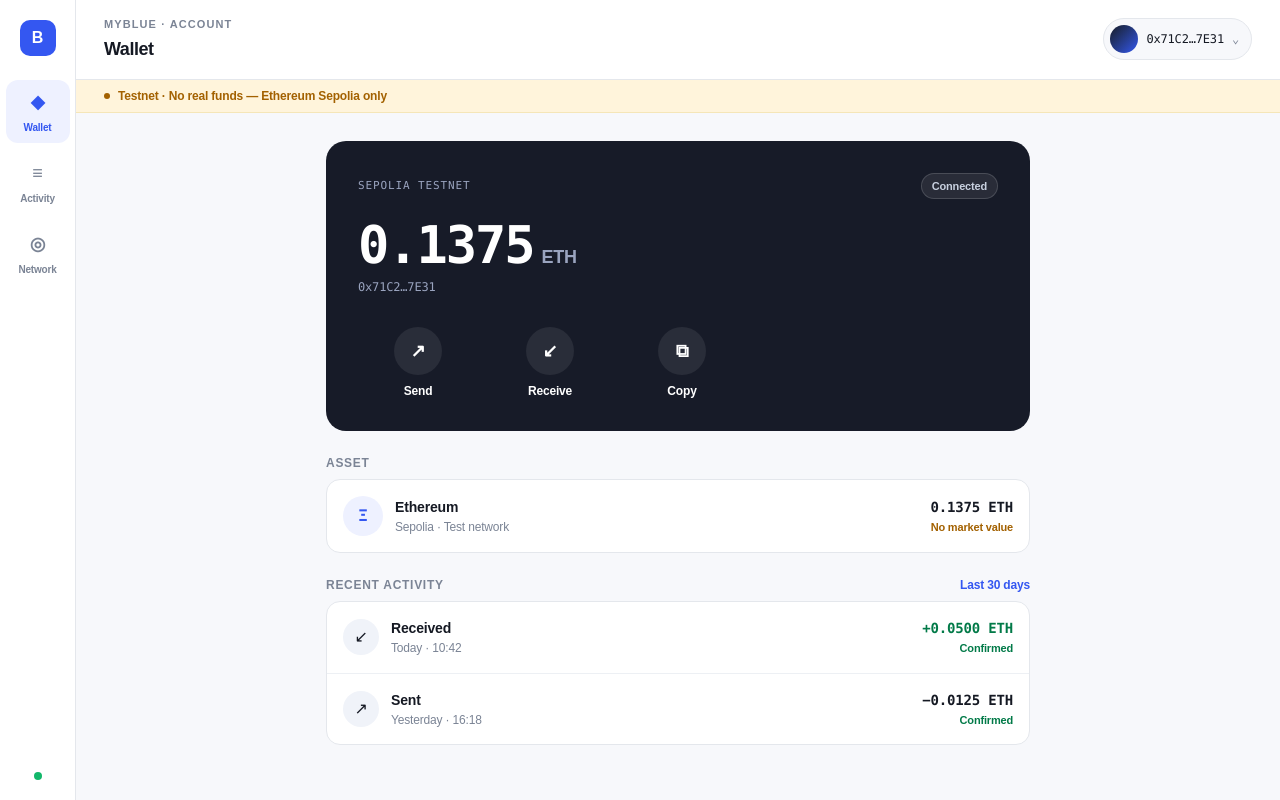
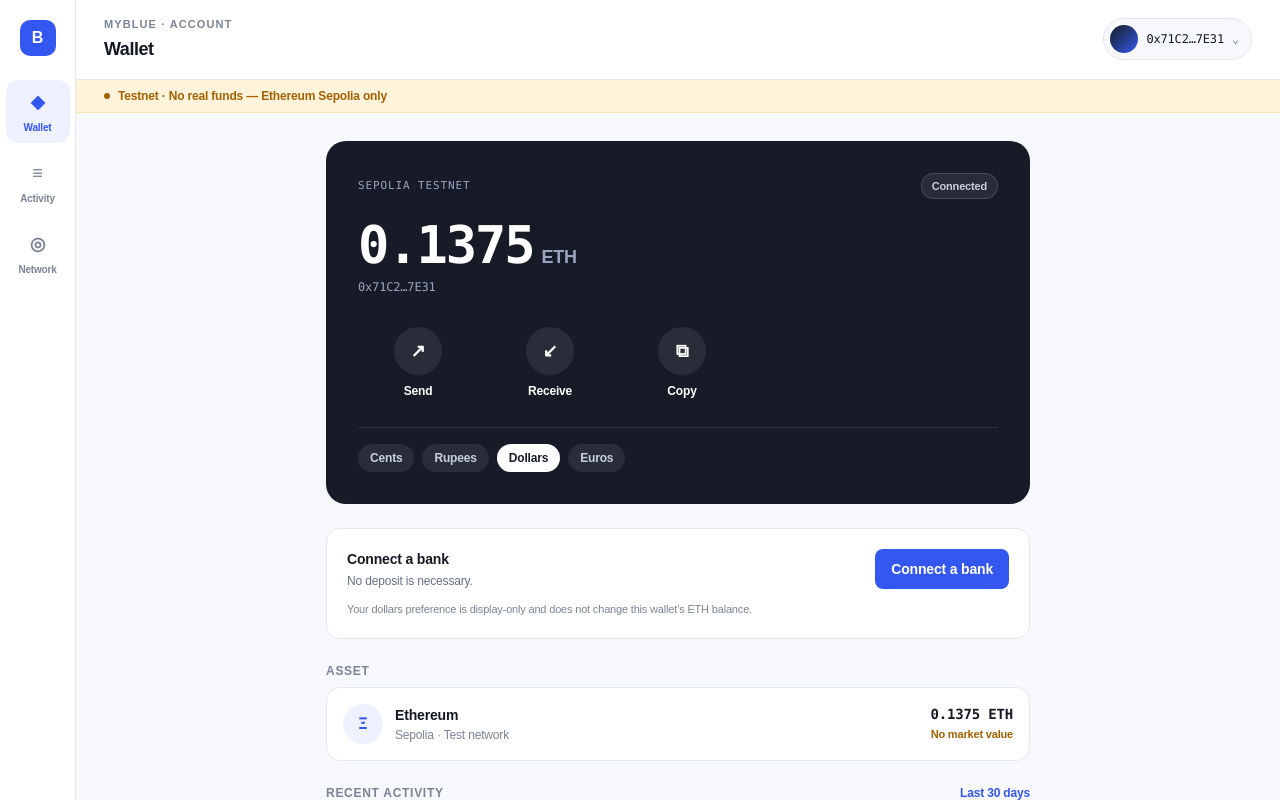
Before and after one commit to aniphntm/my-blue-collar, a Next.js app: page /wallet in a window 1280 px wide. Shown: the top 800 px of the page. Built offline with nearby package versions, Linux system fonts and the light colour scheme.

Commit message:
feat: add bank connection controls

```diff
--- a/components/customer-wallet.tsx
+++ b/components/customer-wallet.tsx
@@ -1,9 +1,12 @@
 "use client";
 
-import { useMemo, useState } from "react";
+import { useCallback, useEffect, useMemo, useRef, useState } from "react";
+import { usePlaidLink } from "react-plaid-link";
 
 type WalletTab = "Wallet" | "Activity" | "Network";
 type SendStep = "address" | "amount" | "review" | "handoff";
+type BankState = "idle" | "opening" | "connected" | "error";
+type DisplayPreference = "Cents" | "Rupees" | "Dollars" | "Euros";
 
 const walletAddress = "0x71C2A9F412e6B803C5d40D72E4B4A9aBc2687E31";
 
@@ -13,11 +16,17 @@ const transactions = [
   { id: 3, label: "Received", date: "Aug 12 · 09:05", amount: "+0.1000 ETH", fee: "Paid by sender", glyph: "↙", status: "Confirmed", hash: "0x42bc…07ef" },
 ];
 
+const displayPreferences: DisplayPreference[] = ["Cents", "Rupees", "Dollars", "Euros"];
+
 export function CustomerWallet() {
   const [tab, setTab] = useState<WalletTab>("Wallet");
   const [sendOpen, setSendOpen] = useState(false);
   const [receiveOpen, setReceiveOpen] = useState(false);
   const [copied, setCopied] = useState(false);
+  const [linkToken, setLinkToken] = useState<string | null>(null);
+  const [bankState, setBankState] = useState<BankState>("idle");
+  const [bankMessage, setBankMessage] = useState("No deposit is necessary.");
+  const [displayPreference, setDisplayPreference] = useState<DisplayPreference>("Dollars");
 
   const copyAddress = async () => {
     await navigator.clipboard.writeText(walletAddress);
@@ -25,8 +34,23 @@ export function CustomerWallet() {
     window.setTimeout(() => setCopied(false), 1600);
   };
 
+  const connectBank = async () => {
+    setBankState("opening");
+    setBankMessage("Preparing secure bank sign-in…");
+    try {
+      const response = await fetch("/api/plaid/link-token", { method: "POST" });
+      const data = (await response.json()) as { linkToken?: string; error?: string };
+      if (!response.ok || !data.linkToken) throw new Error(data.error ?? "Bank sign-in is unavailable right now.");
+      setLinkToken(data.linkToken);
+    } catch (error) {
+      setBankState("error");
+      setBankMessage(error instanceof Error ? error.message : "Bank sign-in is unavailable right now.");
+    }
+  };
+
   return (
     <main className="min-h-screen bg-[#f7f8fb] font-sans text-[#151923]">
+      {linkToken ? <PlaidLinkLauncher linkToken={linkToken} onConnected={() => { setLinkToken(null); setBankState("connected"); setBankMessage("Your bank is connected."); }} onExit={() => { setLinkToken(null); if (bankState === "opening") { setBankState("idle"); setBankMessage("No deposit is necessary."); } }} onError={(message) => { setLinkToken(null); setBankState("error"); setBankMessage(message); }} /> : null}
       <div className="flex min-h-screen">
         <aside className="hidden w-[76px] shrink-0 flex-col items-center border-r border-[#e4e7ec] bg-white py-5 sm:flex">
           <div className="mb-6 grid size-9 place-items-center rounded-[10px] bg-[#3457f1] text-base font-extrabold text-white">B</div>
@@ -49,7 +73,7 @@ export function CustomerWallet() {
           </header>
           <div className="flex items-center gap-2 border-b border-[#f5e6b8] bg-[#fff4db] px-5 py-2 text-xs font-semibold text-[#a36100] sm:px-7"><span className="size-1.5 rounded-full bg-[#a36100]" />Testnet · No real funds — Ethereum Sepolia only</div>
           <div className="mx-auto max-w-[760px] p-5 pb-24 sm:p-7 sm:pb-8">
-            {tab === "Wallet" ? <WalletHome onCopy={copyAddress} onReceive={() => setReceiveOpen(true)} onSend={() => setSendOpen(true)} /> : null}
+            {tab === "Wallet" ? <WalletHome onCopy={copyAddress} onReceive={() => setReceiveOpen(true)} onSend={() => setSendOpen(true)} onConnectBank={connectBank} bankState={bankState} bankMessage={bankMessage} displayPreference={displayPreference} setDisplayPreference={setDisplayPreference} /> : null}
             {tab === "Activity" ? <Activity /> : null}
             {tab === "Network" ? <NetworkEconomics /> : null}
           </div>
@@ -64,7 +88,7 @@ export function CustomerWallet() {
   );
 }
 
-function WalletHome({ onCopy, onReceive, onSend }: { onCopy: () => void; onReceive: () => void; onSend: () => void }) {
+function WalletHome({ onCopy, onReceive, onSend, onConnectBank, bankState, bankMessage, displayPreference, setDisplayPreference }: { onCopy: () => void; onReceive: () => void; onSend: () => void; onConnectBank: () => void; bankState: BankState; bankMessage: string; displayPreference: DisplayPreference; setDisplayPreference: (preference: DisplayPreference) => void }) {
   const actions = [{ label: "Send", glyph: "↗", action: onSend }, { label: "Receive", glyph: "↙", action: onReceive }, { label: "Copy", glyph: "⧉", action: onCopy }];
   return <div className="space-y-6">
     <section className="overflow-hidden rounded-[20px] bg-[#171b28] p-7 text-white sm:p-8">
@@ -72,7 +96,9 @@ function WalletHome({ onCopy, onReceive, onSend }: { onCopy: () => void; onRecei
       <div className="mt-5 flex items-baseline gap-2"><span className="font-mono text-5xl font-semibold tracking-[-.04em] sm:text-[52px]">0.1375</span><span className="text-lg font-semibold text-[#9aa4bf]">ETH</span></div>
       <p className="mt-2 font-mono text-xs text-[#9aa4bf]">0x71C2…7E31</p>
       <div className="mt-8 grid max-w-sm grid-cols-3 gap-3">{actions.map((item) => <button key={item.label} onClick={item.action} className="group flex flex-col items-center gap-2 text-xs font-semibold"><span className="grid size-12 place-items-center rounded-full bg-white/[.08] text-lg transition group-hover:bg-white/[.16]">{item.glyph}</span>{item.label}</button>)}</div>
+      <div className="mt-7 flex flex-wrap gap-2 border-t border-white/10 pt-4">{displayPreferences.map((preference) => <button key={preference} onClick={() => setDisplayPreference(preference)} className={`rounded-full px-3 py-1.5 text-xs font-semibold transition ${displayPreference === preference ? "bg-white text-[#171b28]" : "bg-white/[.08] text-[#c8d0df] hover:bg-white/[.16]"}`}>{preference}</button>)}</div>
     </section>
+    <section className="rounded-[14px] border border-[#e4e7ec] bg-white p-4 sm:p-5"><div className="flex flex-wrap items-center justify-between gap-4"><div><p className="text-sm font-semibold">Connect a bank</p><p className="mt-1 text-xs text-[#667085]">{bankMessage}</p></div><button onClick={onConnectBank} disabled={bankState === "opening" || bankState === "connected"} className="rounded-lg bg-[#3457f1] px-4 py-2.5 text-sm font-bold text-white disabled:cursor-wait disabled:opacity-70">{bankState === "opening" ? "Opening…" : bankState === "connected" ? "Bank connected" : "Connect a bank"}</button></div><p className="mt-3 text-[11px] text-[#7b8495]">Your {displayPreference.toLowerCase()} preference is display-only and does not change this wallet’s ETH balance.</p></section>
     <section><p className="mb-2 text-xs font-bold uppercase tracking-[.06em] text-[#7b8495]">Asset</p><div className="flex items-center gap-3 rounded-[14px] border border-[#e4e7ec] bg-white p-4"><span className="grid size-10 place-items-center rounded-full bg-[#eef1ff] font-mono font-bold text-[#3457f1]">Ξ</span><div className="flex-1"><p className="text-sm font-semibold">Ethereum</p><p className="mt-0.5 text-xs text-[#7b8495]">Sepolia · Test network</p></div><div className="text-right"><p className="font-mono text-sm font-semibold">0.1375 ETH</p><p className="mt-0.5 text-[11px] font-semibold text-[#a36100]">No market value</p></div></div></section>
     <section><div className="mb-2 flex items-center justify-between"><p className="text-xs font-bold uppercase tracking-[.06em] text-[#7b8495]">Recent activity</p><span className="text-xs font-semibold text-[#3457f1]">Last 30 days</span></div><TransactionList items={transactions.slice(0, 2)} /></section>
   </div>;
@@ -123,3 +149,24 @@ function ReviewRow({ label, value, mono = false }: { label: string; value: strin
 function ReceiveDialog({ copied, onClose, onCopy }: { copied: boolean; onClose: () => void; onCopy: () => void }) {
   return <div className="fixed inset-0 z-50 grid place-items-center bg-[#151923]/70 p-5" role="presentation" onMouseDown={(event) => { if (event.currentTarget === event.target) onClose(); }}><section role="dialog" aria-modal="true" aria-labelledby="receive-title" className="w-full max-w-[400px] rounded-[18px] bg-white p-6 text-center shadow-2xl"><button onClick={onClose} aria-label="Close" className="ml-auto grid size-8 place-items-center rounded-full text-[#7b8495] hover:bg-[#f2f4f7]">×</button><div className="mx-auto grid size-20 place-items-center rounded-2xl bg-[#eef1ff] font-mono text-3xl font-bold text-[#3457f1]">Ξ</div><h2 id="receive-title" className="mt-5 font-bold">Receive test ETH</h2><p className="mt-2 text-xs leading-5 text-[#667085]">Only send assets supported on Ethereum Sepolia to this address.</p><button onClick={onCopy} className="mt-5 w-full break-all rounded-lg border border-[#d0d5dd] bg-[#f7f8fb] p-3 font-mono text-xs leading-5">{walletAddress}</button><button onClick={onCopy} className="mt-3 w-full rounded-lg bg-[#3457f1] px-4 py-2.5 text-sm font-bold text-white">{copied ? "Address copied" : "Copy address"}</button></section></div>;
 }
+
+function PlaidLinkLauncher({ linkToken, onConnected, onExit, onError }: { linkToken: string; onConnected: () => void; onExit: () => void; onError: (message: string) => void }) {
+  const opened = useRef(false);
+  const onSuccess = useCallback(async (publicToken: string | null) => {
+    if (!publicToken) {
+      onError("Bank sign-in did not return a connection token. Please try again.");
+      return;
+    }
+
+    try {
+      const response = await fetch("/api/plaid/exchange", { method: "POST", headers: { "Content-Type": "application/json" }, body: JSON.stringify({ publicToken }) });
+      if (!response.ok) throw new Error();
+      onConnected();
+    } catch {
+      onError("Bank sign-in finished, but we could not save this connection.");
+    }
+  }, [onConnected, onError]);
+  const { open, ready } = usePlaidLink({ token: linkToken, onSuccess, onExit });
+  useEffect(() => { if (ready && !opened.current) { opened.current = true; open(); } }, [open, ready]);
+  return null;
+}
```
